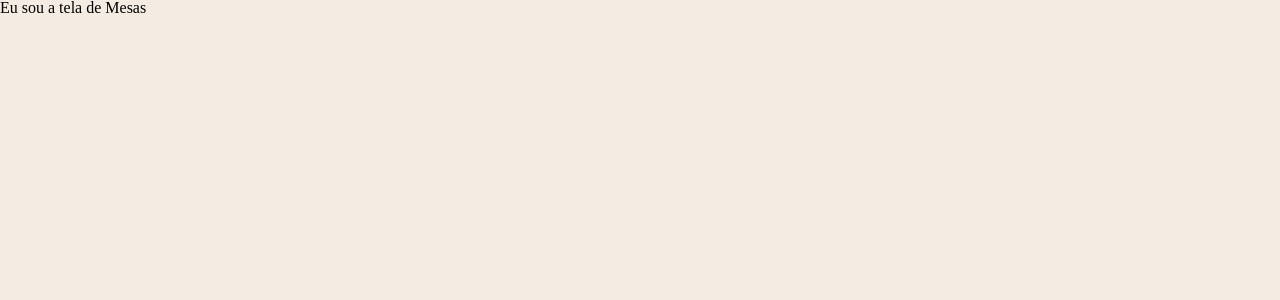
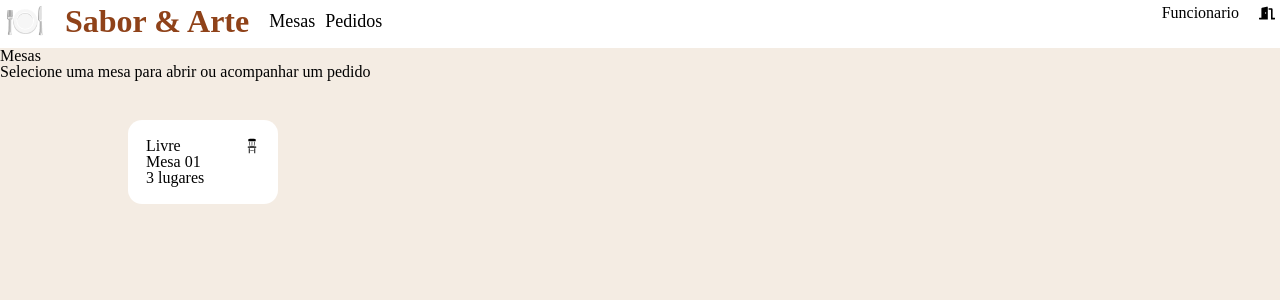
Before and after one commit to NewVT13/restaurante_frontend, a React (Vite) app: page /mesas in a window 1280 px wide. Shown: the top 300 px of the page. Built offline with nearby package versions, Linux system fonts and the light colour scheme; no server answers.

Commit message:
feito a tela de mesas parcialmente

```diff
--- a/src/pages/Mesas/Mesas.module.css
+++ b/src/pages/Mesas/Mesas.module.css
@@ -0,0 +1,59 @@
+.containerMenu {
+  width: 100%;
+  padding: 5px;
+  height: 48px;
+
+  display: flex;
+  justify-content: space-between;
+
+  background: #fff;
+}
+
+.containerMenu h1 {
+  font-size: 32px;
+  font-weight: bold;
+  color: #8f4219;
+}
+
+.logoMenu {
+  font-size: 32px;
+}
+.contentLeft {
+  display: flex;
+  gap: 20px;
+}
+.contentLeft ul {
+  display: flex;
+  gap: 10px;
+  font-size: 18px;
+  align-items: center;
+  height: 32px;
+}
+.contentRight {
+  display: flex;
+  gap: 20px;
+}
+
+.containerChairs {
+  display: flex;
+  gap: 10px;
+  flex-wrap: wrap;
+  width: 80%;
+  margin: 0 auto;
+  margin-top: 40px;
+}
+.chair {
+  display: flex;
+  flex-direction: column;
+
+  padding: 18px;
+  border-radius: 14px;
+  background: #fff;
+  width: 150px;
+}
+
+.chairHeader {
+  display: flex;
+  justify-content: space-between;
+  align-items: center;
+}
--- a/src/pages/Mesas/Mesas.tsx
+++ b/src/pages/Mesas/Mesas.tsx
@@ -1,5 +1,56 @@
+import { FaDoorOpen } from "react-icons/fa";
+import { GiWoodenChair } from "react-icons/gi";
+import style from "./Mesas.module.css";
+import { useEffect } from "react";
+import axios from "axios";
+
 function Mesas() {
-  return <div>Eu sou a tela de Mesas</div>;
+  async function buscarMesas() {
+    const response = await axios.get("http://localhost:8888/mesas", {
+      headers: {
+        Authorization: "Bearers ",
+      },
+    });
+  }
+
+  useEffect(() => {
+    buscarMesas();
+  }, []);
+
+  return (
+    <div>
+      <div className={style.containerMenu}>
+        <div className={style.contentLeft}>
+          <span className={style.logoMenu}>🍽️</span>
+          <h1 className="{}">Sabor & Arte</h1>
+          <ul>
+            <li>Mesas</li>
+            <li>Pedidos</li>
+          </ul>
+        </div>
+        <div className={style.contentRight}>
+          <span>Funcionario</span>
+          <span>
+            <FaDoorOpen />
+          </span>
+        </div>
+      </div>
+
+      <h2>Mesas</h2>
+      <p>Selecione uma mesa para abrir ou acompanhar um pedido</p>
+
+      <div className={style.containerChairs}>
+        <div className={style.chair}>
+          <div className={style.chairHeader}>
+            <span>Livre</span>
+            <GiWoodenChair />
+          </div>
+          <h3>Mesa 01</h3>
+          <span>3 lugares</span>
+        </div>
+      </div>
+    </div>
+  );
 }
 
 export default Mesas;
```
